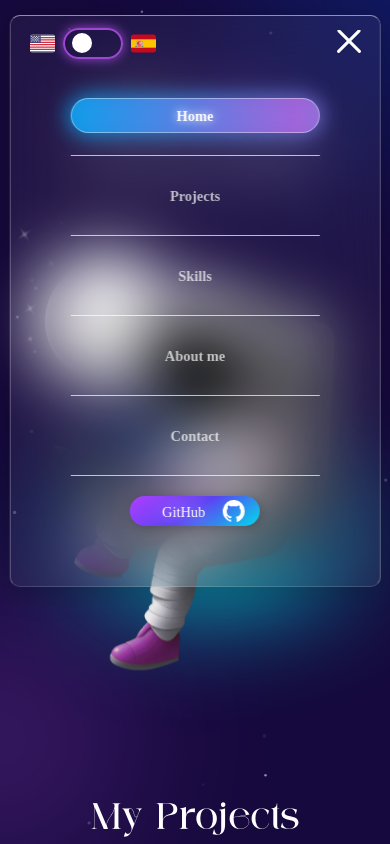
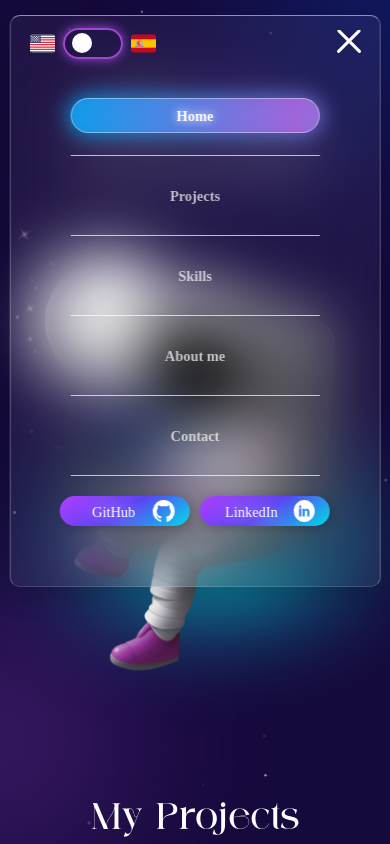
Before and after one commit to JhulianDev/Portfolio, a React (Vite) app: page / in a window 390 px wide. Both pictures are taken after a click on the button 349 px from the left and 45 px from the top of the page. Shown: the top 844 px of the page. Built offline with nearby package versions, Linux system fonts and the light colour scheme.

Commit message:
Structure and styles are corrected to add a redirection button to LinkedIn in the mobile version

```diff
--- a/src/components/general/header/Header.jsx
+++ b/src/components/general/header/Header.jsx
@@ -1,8 +1,9 @@
 import { useContext, useEffect, useState } from 'react';
 import { Outlet } from 'react-router-dom';
 import { RefContext } from '../../../context/RefContext';
-import { DownloadText, GitHubIcon, GitHubLink, HeaderContainer, Item, ItemLink, List, Navbar } from "./HeaderStyles";
+import { BoxRedirects, ButtonRedirect, DownloadText, GitHubIcon, HeaderContainer, Item, ItemLink, List, Navbar } from "./HeaderStyles";
 import GITHUB_ICON from "../../../assets/svg/Github-icon.svg"
+import LINKEDIN_ICON from "../../../assets/svg/LinkedIn-icon.svg"
 import HamburgerButton from '../buttons/hamburguer/HamburgerButton';
 import SwitchLanguage from '../switch/SwitchLanguage';
 
@@ -41,10 +42,21 @@ const Header = () => {
           </List>
         </Navbar>
 
-        <GitHubLink to="https://github.com/JhulianDev" target="_blank">
-          <DownloadText>GitHub</DownloadText>
-          <GitHubIcon src={GITHUB_ICON} />
-        </GitHubLink>
+        <BoxRedirects>
+
+          <ButtonRedirect to="https://github.com/JhulianDev" target="_blank">
+            <DownloadText>GitHub</DownloadText>
+            <GitHubIcon src={GITHUB_ICON} alt='GitHub Icon' />
+          </ButtonRedirect>
+
+          <ButtonRedirect to="https://linkedin.com/in/jhuliandev/" target="_blank" $mobile>
+            <DownloadText>LinkedIn</DownloadText>
+            <GitHubIcon src={LINKEDIN_ICON} alt='LinkedIn Icon' />
+          </ButtonRedirect>
+
+        </BoxRedirects>
+
+
 
       </HeaderContainer>
 
--- a/src/components/general/header/HeaderStyles.jsx
+++ b/src/components/general/header/HeaderStyles.jsx
@@ -158,12 +158,24 @@ export const DownloadText = styled.span`
   transition-duration: .6s;
 `
 
-export const GitHubLink = styled(Link)`
+const DelayAnimation = keyframes`
+  0% {
+    opacity: 0;
+  }
+  15% {
+    opacity: 0;
+  }
+  100% {
+    opacity: 1;
+  }
+`
+
+export const ButtonRedirect = styled(Link)`
   width: 30px;
   height: 30px;
   margin-left: 10px;
 
-  display: flex;
+  display: ${(props) => props.$mobile ? "none" : "flex"};
   align-items: center;
   justify-content: flex-start;
 
@@ -201,6 +213,7 @@ export const GitHubLink = styled(Link)`
   }
 
   @media screen and (max-width: 820px){
+    display: ${(props) => props.$mobile ? "flex" : "flex"};
     width: 130px;
     gap: 2px;
     margin-left: 0;
@@ -213,10 +226,20 @@ export const GitHubLink = styled(Link)`
     ${DownloadText} {
       opacity: 1;
       width: 100%;
-      padding-left: 32px;
+      padding-left: ${(props) => props.$mobile ? "25px" : "32px"};;
       margin-bottom: -3px;
       text-shadow: 0 0 20px white;
       transition-duration: .1s;
     }
   }
 `;
+
+export const BoxRedirects = styled.div`
+  display: flex;
+  justify-content: center;
+  gap: 10px;
+
+  @media screen and (max-width: 375px){
+    flex-direction: column;
+  }
+`
```
